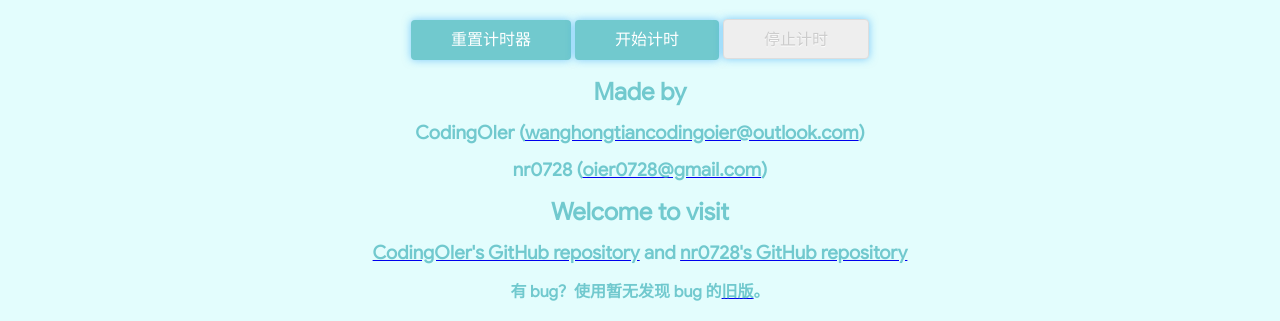
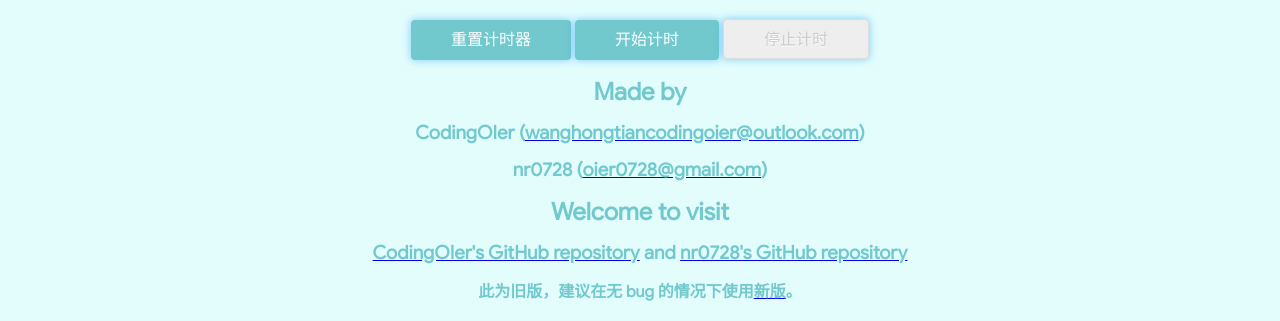
Before and after one commit to CQYC-OIer/5-Timer, a plain HTML site: page old.html in a window 1280 px wide. Shown: the part 611-932 px from the top of the page. Drawn offline with Linux system fonts and the light colour scheme.

Commit message:
Update old.html

```diff
--- a/old.html
+++ b/old.html
@@ -120,7 +120,7 @@
 <h3 id="normal-text">nr0728 (<a href="mailto:oier0728@gmail.com"><font color="#71c9ce">oier0728@gmail.com</font></a>)</h3>
 <h2 id="normal-text">Welcome to visit</h2>
 <h3 id="normal-text"><a href="https://github.com/CodingOIer/5-Timer"><font color="#71c9ce">CodingOIer's GitHub repository</font></a> and <a href="https://github.com/nr0728/timer"><font color="#71c9ce">nr0728's GitHub repository</font></a></h3>
-<h4 id="normal-text">有 bug？使用暂无发现 bug 的<a href="https://nr0728.github.io/timer/old.html"><font color="#71c9ce">旧版</font></a>。</h4>
+<h4 id="normal-text">此为旧版，建议在无 bug 的情况下使用<a href="/"><font color="#71c9ce">新版</font></a>。</h4>
 
 <script>
 let min=5;
```
